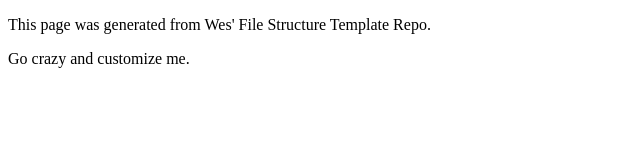
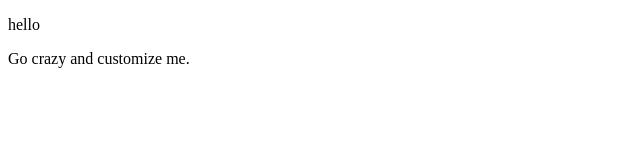
Before and after one commit to prisfelixs/CST252, a plain HTML site: page index.html in a window 1280 px wide. Shown: the whole page, without its empty margins (0-640 px from the left). Drawn offline with Linux system fonts and the light colour scheme.

Commit message:
3:05 pm
change in name and hello

```diff
--- a/index.html
+++ b/index.html
@@ -1,12 +1,12 @@
 <!DOCTYPE html>
 <html>
 <head>
-	<title>My_Name Homepage</title>
+	<title>Priscilla's Homepage</title>
 	<link rel="stylesheet" type="text/css" href="css/site.css">
 </head>
 <body>
 	<main>
-		<p>This page was generated from Wes' File Structure Template Repo.</p>
+		<p>hello</p>
 
 		<p>Go crazy and customize me.</p>
 	</main>
```
Also changed, not shown: 1 other file.
